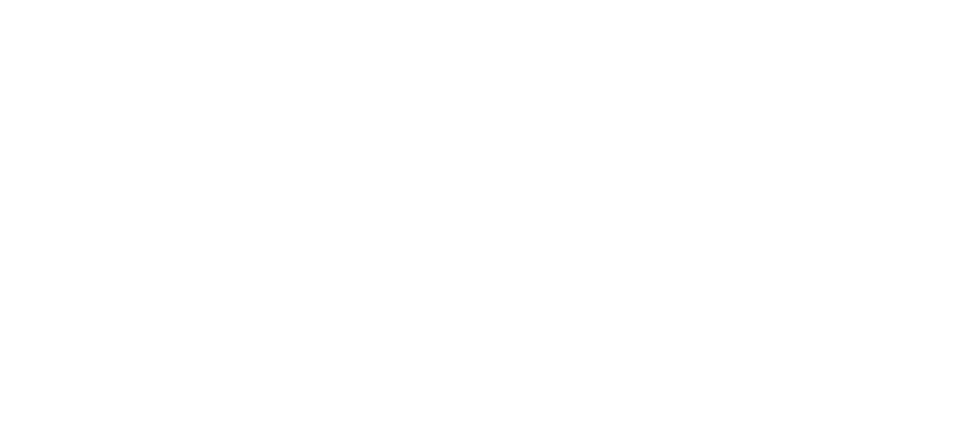
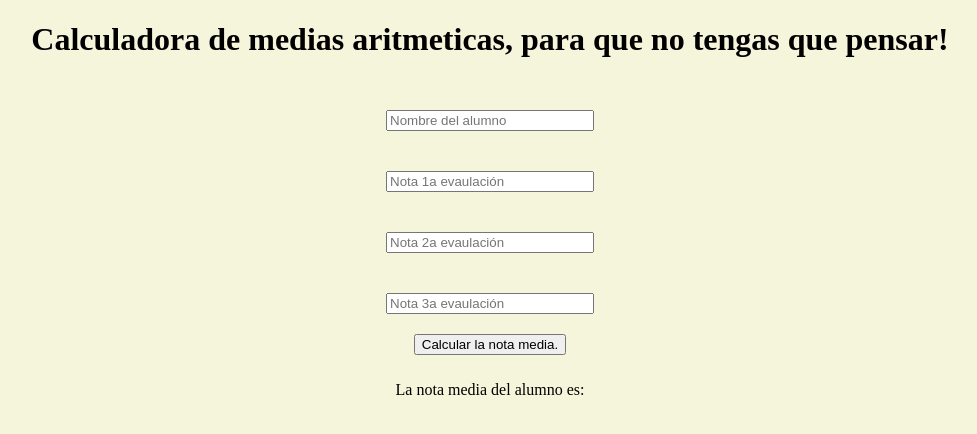
Before and after one commit to ClearCB/javascript-class-projects, a plain HTML site: page projects/actividad-4-1/ejercicio10/index.html in a window 1280 px wide. Shown: the whole page, without its empty margins (150-1127 px from the left). Drawn offline with Linux system fonts and the light colour scheme.

Commit message:
feat(actividad10): actividad 10 completada

```diff
--- a/projects/actividad-4-1/ejercicio10/css/base.css
+++ b/projects/actividad-4-1/ejercicio10/css/base.css
@@ -0,0 +1,22 @@
+body{
+    margin: 0px;
+    display: flex;
+    align-items: center;
+    background-color: beige;
+    flex-direction: column;
+    justify-content: space-between;
+}
+
+
+form{
+    display: flex;
+    flex-direction: column;
+    margin: 10px;
+    align-items: center;
+}
+
+.frases{
+
+    margin: 20px;
+    width: 200px;
+}
--- a/projects/actividad-4-1/ejercicio10/index.html
+++ b/projects/actividad-4-1/ejercicio10/index.html
@@ -6,9 +6,17 @@
     <meta name="viewport" content="width=device-width, initial-scale=1.0">
     <link rel="stylesheet" type="text/css" href="./css/base.css">
     <script src="./js/main.js"></script>
-    <title>Actividad 1</title>
+    <title>Actividad 10</title>
 </head>
 <body>
-
+    <h1>Calculadora de medias aritmeticas, para que no tengas que pensar!</h1>
+    <form>
+        <input type="text" class='frases' id="nombre" placeholder="Nombre del alumno">
+        <input type="text" class='frases' id="nota1" placeholder="Nota 1a evaulación">
+        <input type="text" class='frases' id="nota2" placeholder="Nota 2a evaulación">
+        <input type="text" class='frases' id="nota3" placeholder="Nota 3a evaulación">
+        <button type="button" onclick="escribirNota()"> Calcular la nota media. </button>
+    </form>
+    <p id="nota">La nota media del alumno <span id="nombrealumno"></span> es: <span id="media"></span></p>
 </body>
 </html>
--- a/projects/actividad-4-1/ejercicio10/js/main.js
+++ b/projects/actividad-4-1/ejercicio10/js/main.js
@@ -0,0 +1,38 @@
+var notas = [];
+
+function conseguirNumero(){
+
+    for (let j = 1; j<=3; j++){
+
+        notas.push(parseInt(document.getElementById("nota"+j).value));
+    }
+}
+
+function conseguirNombre(){
+    return document.getElementById("nombre").value;
+}
+
+function calcularNota(){
+
+    conseguirNumero();
+
+    // Utilizando una función lambda, conseguimos la suma total de los elementos del array "notas"
+    suma = notas.reduce((previous, current) => current +=previous);
+
+    return (suma/notas.length);
+}
+
+// Esto es una pequeña broma, no me lo cuentes como error :(
+function checkNombre(){
+    if (conseguirNombre().toUpperCase()=="ABEL"){
+        document.getElementById("media").innerHTML=10;
+    }
+}
+
+function escribirNota(){
+
+    document.getElementById("nombrealumno").innerHTML=conseguirNombre();
+    document.getElementById("media").innerHTML=calcularNota();
+
+    checkNombre();
+}
--- a/projects/actividad-4-1/ejercicio9/css/base.css
+++ b/projects/actividad-4-1/ejercicio9/css/base.css
@@ -17,6 +17,7 @@ form{
     display: flex;
     flex-direction: column;
     margin: 10px;
+    align-items: center;
 }
 
 .frases{
```
Also changed, not shown: projects/actividad-4-1/ejercicio9/index.html (+1 -0 lines).
